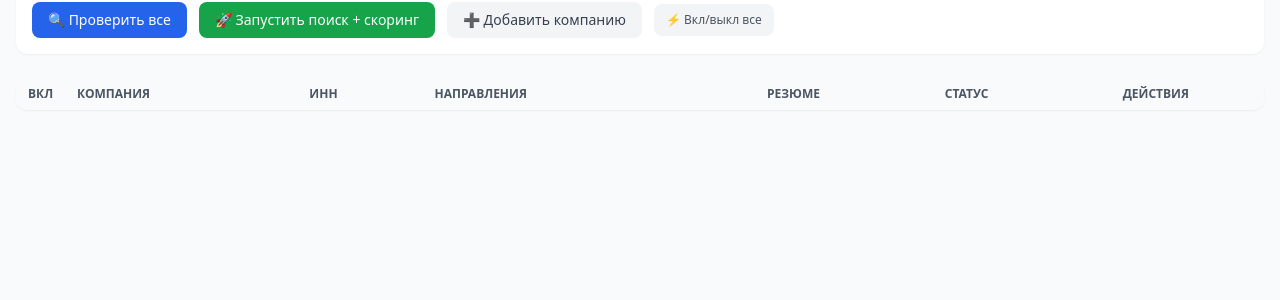
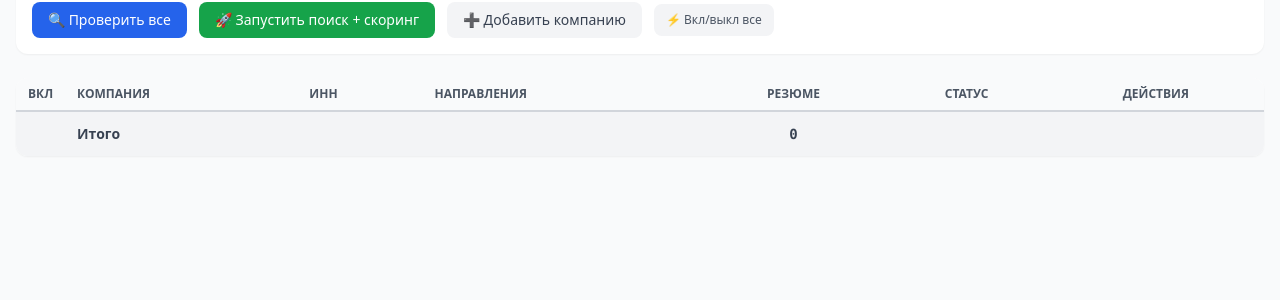
Before and after one commit to vszsv/hr-radar, a FastAPI app: template web_panel/templates/outsource.html in a window 1280 px wide. Shown: the part 248-548 px from the top of the page. Run offline with FastAPI, Linux system fonts and the light colour scheme; the template is opened without the code that fills it, so the values that code supplies are empty; some libraries are stand-ins or nearby versions.

Commit message:
auto: sync changes 2026-03-10_09:53

```diff
--- a/web_panel/templates/outsource.html
+++ b/web_panel/templates/outsource.html
@@ -137,6 +137,17 @@
             </tr>
           </template>
         </tbody>
+        <tfoot class="bg-gray-100 border-t-2 border-gray-300">
+          <tr class="font-semibold text-gray-700">
+            <td class="px-3 py-3"></td>
+            <td class="px-3 py-3">Итого</td>
+            <td class="px-3 py-3 hidden md:table-cell"></td>
+            <td class="px-3 py-3 hidden lg:table-cell"></td>
+            <td class="px-3 py-3 text-center font-mono" x-text="companies.reduce((s,c) => s + (c.last_count || 0), 0)"></td>
+            <td class="px-3 py-3"></td>
+            <td class="px-3 py-3"></td>
+          </tr>
+        </tfoot>
       </table>
     </div>
 
```
Also changed, not shown: run_multi_radar.py (+9 -0 lines), web_panel/templates/autosearch.html (+10 -0 lines).
